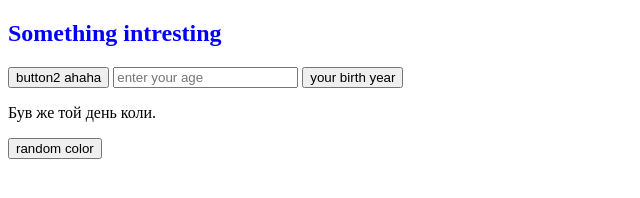
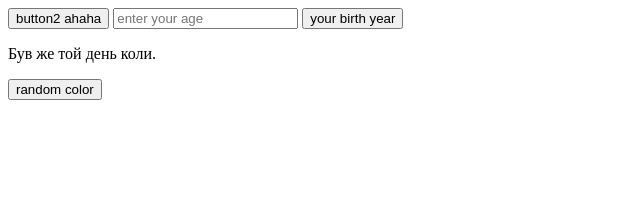
Before and after one commit to gryz1/lesson9, a plain HTML site: page index.html in a window 1280 px wide. Shown: the whole page, without its empty margins (0-640 px from the left). Drawn offline with Linux system fonts and the light colour scheme.

Commit message:
last fix

```diff
--- a/index.html
+++ b/index.html
@@ -18,7 +18,7 @@
     <p id="kiev">Kiev</p>
     <p id="minsk">Minsk</p> -->
 
-    <h2 style="color: blue">Something intresting</h2>
+    <!-- <h2 style="color: blue">Something intresting</h2> -->
     <button id="btn2" class="click-btn">button2 ahaha</button>
 
     <input class="enter-input" type="text" id="input1" placeholder="enter your age" />
```
